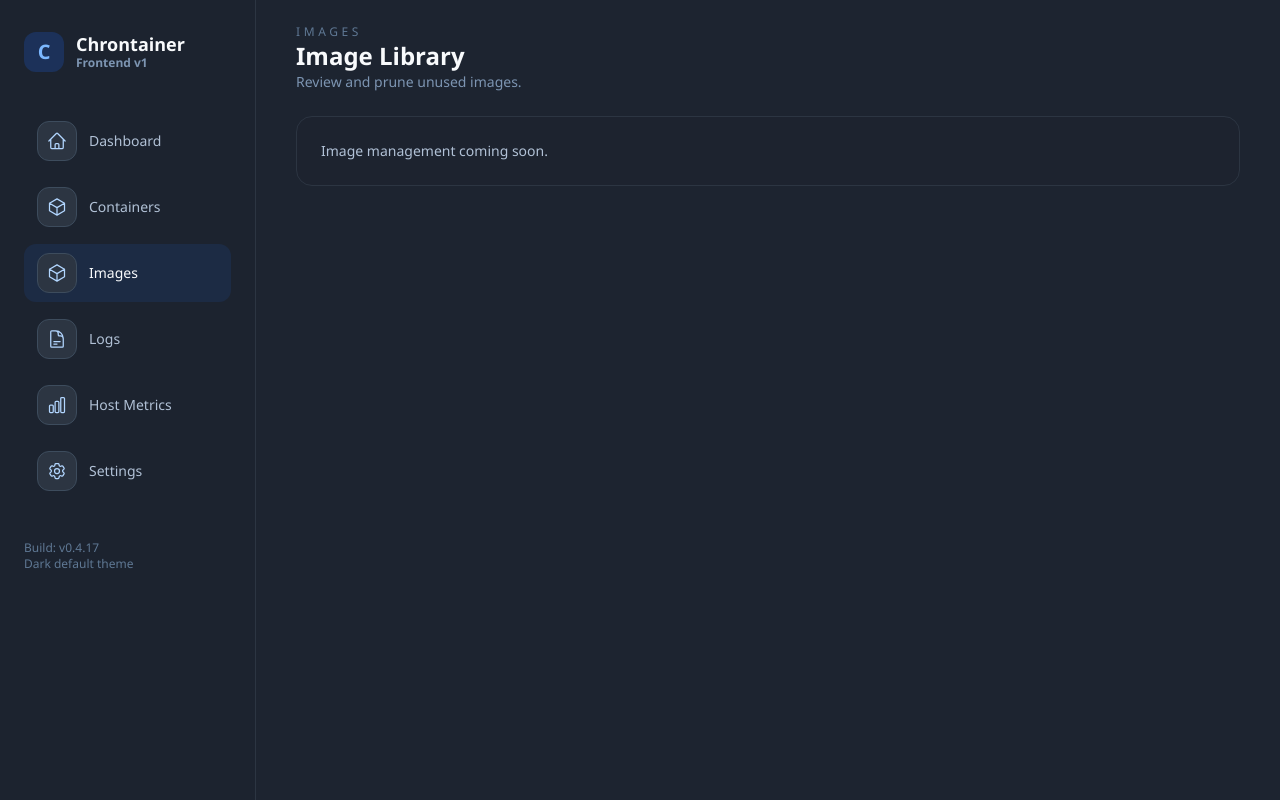
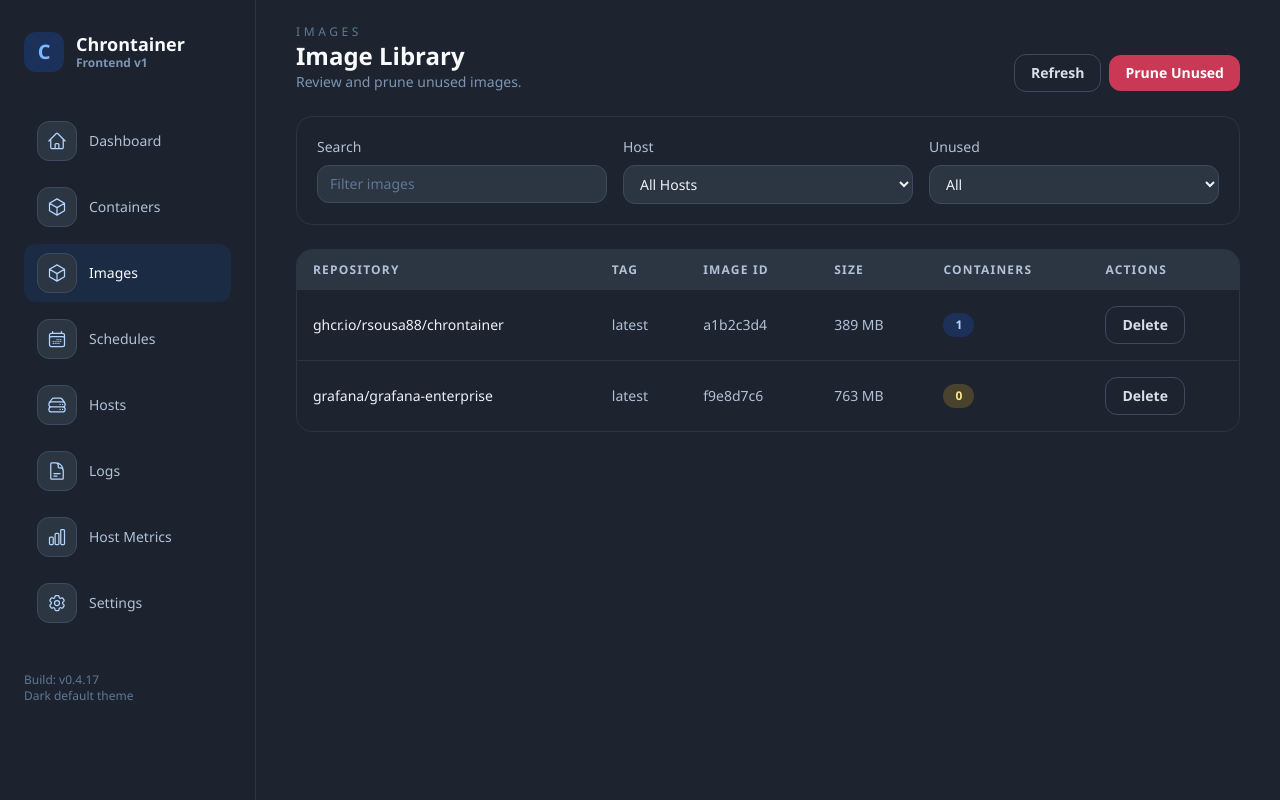
Before and after one commit to rsousa88/chrontainer, a Vue app in the folder frontend/: page /images in a window 1280 px wide. Built offline with nearby package versions, Linux system fonts and the light colour scheme.

Commit message:
Add remaining app views and routes

```diff
--- a/frontend/src/components/navigation/NavIcon.vue
+++ b/frontend/src/components/navigation/NavIcon.vue
@@ -12,6 +12,8 @@
   DocumentTextIcon,
   ChartBarIcon,
   Cog6ToothIcon,
+  CalendarDaysIcon,
+  ServerStackIcon,
 } from '@heroicons/vue/24/outline'
 
 const props = defineProps({
@@ -28,6 +30,8 @@
     document: DocumentTextIcon,
     chart: ChartBarIcon,
     cog: Cog6ToothIcon,
+    calendar: CalendarDaysIcon,
+    server: ServerStackIcon,
   }
   return map[props.name] || HomeIcon
 })
--- a/frontend/src/components/navigation/navItems.js
+++ b/frontend/src/components/navigation/navItems.js
@@ -2,6 +2,8 @@
   { name: 'Dashboard', path: '/', icon: 'home' },
   { name: 'Containers', path: '/containers', icon: 'cube' },
   { name: 'Images', path: '/images', icon: 'cube' },
+  { name: 'Schedules', path: '/schedules', icon: 'calendar' },
+  { name: 'Hosts', path: '/hosts', icon: 'server' },
   { name: 'Logs', path: '/logs', icon: 'document' },
   { name: 'Host Metrics', path: '/metrics', icon: 'chart' },
   { name: 'Settings', path: '/settings', icon: 'cog' },
--- a/frontend/src/router/index.js
+++ b/frontend/src/router/index.js
@@ -7,6 +7,9 @@
 const LogsView = () => import('../views/LogsView.vue')
 const HostMetricsView = () => import('../views/HostMetricsView.vue')
 const SettingsView = () => import('../views/SettingsView.vue')
+const SchedulesView = () => import('../views/SchedulesView.vue')
+const HostsView = () => import('../views/HostsView.vue')
+const LoginView = () => import('../views/LoginView.vue')
 
 const routes = [
   { path: '/', name: 'dashboard', component: DashboardView },
@@ -16,6 +19,9 @@
   { path: '/logs', name: 'logs', component: LogsView },
   { path: '/metrics', name: 'metrics', component: HostMetricsView },
   { path: '/settings', name: 'settings', component: SettingsView },
+  { path: '/schedules', name: 'schedules', component: SchedulesView },
+  { path: '/hosts', name: 'hosts', component: HostsView },
+  { path: '/login', name: 'login', component: LoginView },
 ]
 
 const router = createRouter({
--- a/frontend/src/views/HostMetricsView.vue
+++ b/frontend/src/views/HostMetricsView.vue
@@ -1,12 +1,45 @@
 <template>
   <section class="space-y-6">
-    <div>
-      <p class="text-xs uppercase tracking-[0.3em] text-surface-500">Host Metrics</p>
-      <h2 class="text-2xl font-semibold text-surface-50">Infrastructure Health</h2>
-      <p class="text-sm text-surface-400">Live CPU and memory telemetry per host.</p>
+    <div class="flex items-end justify-between">
+      <div>
+        <p class="text-xs uppercase tracking-[0.3em] text-surface-500">Host Metrics</p>
+        <h2 class="text-2xl font-semibold text-surface-50">Infrastructure Health</h2>
+        <p class="text-sm text-surface-400">Live CPU and memory telemetry per host.</p>
+      </div>
+      <Button variant="ghost">Refresh</Button>
     </div>
-    <div class="rounded-2xl border border-surface-800 bg-surface-900/60 p-6 text-sm text-surface-300">
-      Metrics dashboard coming soon.
+
+    <div class="grid gap-4 lg:grid-cols-2">
+      <Card v-for="host in hosts" :key="host.id" :title="host.name" :subtitle="host.os" eyebrow="Host">
+        <div class="grid gap-4 sm:grid-cols-2 text-sm text-surface-300">
+          <div>
+            <p class="text-xs uppercase text-surface-500">CPU</p>
+            <p class="text-sm text-surface-100">{{ host.cpus }} cores</p>
+          </div>
+          <div>
+            <p class="text-xs uppercase text-surface-500">Memory</p>
+            <p class="text-sm text-surface-100">{{ host.memory }} GB</p>
+          </div>
+          <div>
+            <p class="text-xs uppercase text-surface-500">Containers</p>
+            <p class="text-sm text-surface-100">{{ host.running }} running</p>
+          </div>
+          <div>
+            <p class="text-xs uppercase text-surface-500">Docker</p>
+            <p class="text-sm text-surface-100">{{ host.version }}</p>
+          </div>
+        </div>
+      </Card>
     </div>
   </section>
 </template>
+
+<script setup>
+import Card from '../components/ui/Card.vue'
+import Button from '../components/ui/Button.vue'
+
+const hosts = [
+  { id: 1, name: 'rpi5', os: 'Debian GNU/Linux', cpus: 4, memory: 7.7, running: 12, version: '27.4.1' },
+  { id: 2, name: 'everest', os: 'Synology NAS', cpus: 2, memory: 5.6, running: 14, version: '24.0.2' },
+]
+</script>
--- /dev/null
+++ b/frontend/src/views/HostsView.vue
@@ -0,0 +1,44 @@
+<template>
+  <section class="space-y-6">
+    <div class="flex items-end justify-between">
+      <div>
+        <p class="text-xs uppercase tracking-[0.3em] text-surface-500">Hosts</p>
+        <h2 class="text-2xl font-semibold text-surface-50">Docker Hosts</h2>
+        <p class="text-sm text-surface-400">Manage host connections and colors.</p>
+      </div>
+      <Button variant="primary">Add Host</Button>
+    </div>
+
+    <Table>
+      <template #head>
+        <th class="px-4 py-3 text-xs font-semibold uppercase tracking-widest">Name</th>
+        <th class="px-4 py-3 text-xs font-semibold uppercase tracking-widest">URL</th>
+        <th class="px-4 py-3 text-xs font-semibold uppercase tracking-widest">Status</th>
+        <th class="px-4 py-3 text-xs font-semibold uppercase tracking-widest">Actions</th>
+      </template>
+      <tr v-for="host in hosts" :key="host.id">
+        <td class="px-4 py-4 text-sm text-surface-100">{{ host.name }}</td>
+        <td class="px-4 py-4 text-sm text-surface-300">{{ host.url }}</td>
+        <td class="px-4 py-4">
+          <Badge :tone="host.enabled ? 'success' : 'danger'">
+            {{ host.enabled ? 'Enabled' : 'Disabled' }}
+          </Badge>
+        </td>
+        <td class="px-4 py-4">
+          <Button variant="ghost">Edit</Button>
+        </td>
+      </tr>
+    </Table>
+  </section>
+</template>
+
+<script setup>
+import Table from '../components/ui/Table.vue'
+import Button from '../components/ui/Button.vue'
+import Badge from '../components/ui/Badge.vue'
+
+const hosts = [
+  { id: 1, name: 'rpi5', url: 'unix:///var/run/docker.sock', enabled: true },
+  { id: 2, name: 'everest', url: 'tcp://192.168.50.22:2375', enabled: true },
+]
+</script>
--- a/frontend/src/views/ImagesView.vue
+++ b/frontend/src/views/ImagesView.vue
@@ -1,12 +1,74 @@
 <template>
   <section class="space-y-6">
-    <div>
-      <p class="text-xs uppercase tracking-[0.3em] text-surface-500">Images</p>
-      <h2 class="text-2xl font-semibold text-surface-50">Image Library</h2>
-      <p class="text-sm text-surface-400">Review and prune unused images.</p>
+    <div class="flex items-end justify-between">
+      <div>
+        <p class="text-xs uppercase tracking-[0.3em] text-surface-500">Images</p>
+        <h2 class="text-2xl font-semibold text-surface-50">Image Library</h2>
+        <p class="text-sm text-surface-400">Review and prune unused images.</p>
+      </div>
+      <div class="flex items-center gap-2">
+        <Button variant="ghost">Refresh</Button>
+        <Button variant="danger">Prune Unused</Button>
+      </div>
     </div>
-    <div class="rounded-2xl border border-surface-800 bg-surface-900/60 p-6 text-sm text-surface-300">
-      Image management coming soon.
-    </div>
+
+    <Card>
+      <div class="grid gap-4 md:grid-cols-3">
+        <Input v-model="filters.query" label="Search" placeholder="Filter images" />
+        <Select v-model="filters.host" label="Host">
+          <option value="">All Hosts</option>
+          <option>rpi5</option>
+          <option>everest</option>
+        </Select>
+        <Select v-model="filters.unused" label="Unused">
+          <option value="">All</option>
+          <option value="true">Unused only</option>
+        </Select>
+      </div>
+    </Card>
+
+    <Table>
+      <template #head>
+        <th class="px-4 py-3 text-xs font-semibold uppercase tracking-widest">Repository</th>
+        <th class="px-4 py-3 text-xs font-semibold uppercase tracking-widest">Tag</th>
+        <th class="px-4 py-3 text-xs font-semibold uppercase tracking-widest">Image ID</th>
+        <th class="px-4 py-3 text-xs font-semibold uppercase tracking-widest">Size</th>
+        <th class="px-4 py-3 text-xs font-semibold uppercase tracking-widest">Containers</th>
+        <th class="px-4 py-3 text-xs font-semibold uppercase tracking-widest">Actions</th>
+      </template>
+      <tr v-for="image in images" :key="image.id">
+        <td class="px-4 py-4 text-sm text-surface-100">{{ image.repo }}</td>
+        <td class="px-4 py-4 text-sm text-surface-300">{{ image.tag }}</td>
+        <td class="px-4 py-4 text-sm text-surface-300">{{ image.shortId }}</td>
+        <td class="px-4 py-4 text-sm text-surface-300">{{ image.size }}</td>
+        <td class="px-4 py-4">
+          <Badge :tone="image.containers === 0 ? 'warning' : 'info'">{{ image.containers }}</Badge>
+        </td>
+        <td class="px-4 py-4">
+          <Button variant="ghost">Delete</Button>
+        </td>
+      </tr>
+    </Table>
   </section>
 </template>
+
+<script setup>
+import { ref } from 'vue'
+import Card from '../components/ui/Card.vue'
+import Table from '../components/ui/Table.vue'
+import Badge from '../components/ui/Badge.vue'
+import Button from '../components/ui/Button.vue'
+import Input from '../components/ui/Input.vue'
+import Select from '../components/ui/Select.vue'
+
+const filters = ref({
+  query: '',
+  host: '',
+  unused: '',
+})
+
+const images = [
+  { id: 1, repo: 'ghcr.io/rsousa88/chrontainer', tag: 'latest', shortId: 'a1b2c3d4', size: '389 MB', containers: 1 },
+  { id: 2, repo: 'grafana/grafana-enterprise', tag: 'latest', shortId: 'f9e8d7c6', size: '763 MB', containers: 0 },
+]
+</script>
--- /dev/null
+++ b/frontend/src/views/LoginView.vue
@@ -0,0 +1,23 @@
+<template>
+  <div class="flex min-h-screen items-center justify-center bg-surface-950 px-6">
+    <div class="w-full max-w-md rounded-2xl border border-surface-800 bg-surface-900/80 p-8">
+      <div class="mb-6 text-center">
+        <p class="text-xs uppercase tracking-[0.3em] text-surface-500">Chrontainer</p>
+        <h2 class="text-2xl font-semibold text-surface-50">Sign in</h2>
+        <p class="text-sm text-surface-400">Welcome back to your container hub.</p>
+      </div>
+      <div class="space-y-4">
+        <Input label="Username" placeholder="admin" />
+        <Input label="Password" type="password" placeholder="••••••••" />
+      </div>
+      <div class="mt-6">
+        <Button variant="primary" full-width>Login</Button>
+      </div>
+    </div>
+  </div>
+</template>
+
+<script setup>
+import Button from '../components/ui/Button.vue'
+import Input from '../components/ui/Input.vue'
+</script>
--- /dev/null
+++ b/frontend/src/views/SchedulesView.vue
@@ -0,0 +1,46 @@
+<template>
+  <section class="space-y-6">
+    <div class="flex items-end justify-between">
+      <div>
+        <p class="text-xs uppercase tracking-[0.3em] text-surface-500">Schedules</p>
+        <h2 class="text-2xl font-semibold text-surface-50">Automation</h2>
+        <p class="text-sm text-surface-400">Manage cron and one-time schedules.</p>
+      </div>
+      <Button variant="primary">New Schedule</Button>
+    </div>
+
+    <Table>
+      <template #head>
+        <th class="px-4 py-3 text-xs font-semibold uppercase tracking-widest">Container</th>
+        <th class="px-4 py-3 text-xs font-semibold uppercase tracking-widest">Action</th>
+        <th class="px-4 py-3 text-xs font-semibold uppercase tracking-widest">Cron</th>
+        <th class="px-4 py-3 text-xs font-semibold uppercase tracking-widest">Status</th>
+        <th class="px-4 py-3 text-xs font-semibold uppercase tracking-widest">Actions</th>
+      </template>
+      <tr v-for="schedule in schedules" :key="schedule.id">
+        <td class="px-4 py-4 text-sm text-surface-100">{{ schedule.container }}</td>
+        <td class="px-4 py-4 text-sm text-surface-300">{{ schedule.action }}</td>
+        <td class="px-4 py-4 text-sm text-surface-300">{{ schedule.cron }}</td>
+        <td class="px-4 py-4">
+          <Badge :tone="schedule.enabled ? 'success' : 'danger'">
+            {{ schedule.enabled ? 'Enabled' : 'Disabled' }}
+          </Badge>
+        </td>
+        <td class="px-4 py-4">
+          <Button variant="ghost">Edit</Button>
+        </td>
+      </tr>
+    </Table>
+  </section>
+</template>
+
+<script setup>
+import Table from '../components/ui/Table.vue'
+import Button from '../components/ui/Button.vue'
+import Badge from '../components/ui/Badge.vue'
+
+const schedules = [
+  { id: 1, container: 'chrontainer', action: 'restart', cron: '0 3 * * *', enabled: true },
+  { id: 2, container: 'grafana', action: 'update', cron: '@weekly', enabled: false },
+]
+</script>
--- a/frontend/src/views/SettingsView.vue
+++ b/frontend/src/views/SettingsView.vue
@@ -1,12 +1,39 @@
 <template>
   <section class="space-y-6">
-    <div>
-      <p class="text-xs uppercase tracking-[0.3em] text-surface-500">Settings</p>
-      <h2 class="text-2xl font-semibold text-surface-50">System Preferences</h2>
-      <p class="text-sm text-surface-400">Configure notifications, hosts, and schedules.</p>
+    <div class="flex items-end justify-between">
+      <div>
+        <p class="text-xs uppercase tracking-[0.3em] text-surface-500">Settings</p>
+        <h2 class="text-2xl font-semibold text-surface-50">System Preferences</h2>
+        <p class="text-sm text-surface-400">Configure notifications, hosts, and schedules.</p>
+      </div>
+      <Button variant="primary">Save</Button>
     </div>
-    <div class="rounded-2xl border border-surface-800 bg-surface-900/60 p-6 text-sm text-surface-300">
-      Settings UI coming soon.
+
+    <div class="grid gap-6 lg:grid-cols-2">
+      <Card title="Notifications" subtitle="Discord, ntfy, webhooks">
+        <div class="space-y-4">
+          <Input label="Discord Webhook" placeholder="https://discord.com/api/webhooks/..." />
+          <Input label="ntfy Server" placeholder="https://ntfy.sh" />
+          <Input label="ntfy Topic" placeholder="alerts" />
+        </div>
+      </Card>
+      <Card title="Update Checks" subtitle="Schedule update discovery">
+        <div class="space-y-4">
+          <Input label="Cron" placeholder="0 3 * * *" />
+          <Select label="Auto-refresh">
+            <option>10s</option>
+            <option>30s</option>
+            <option>60s</option>
+          </Select>
+        </div>
+      </Card>
     </div>
   </section>
 </template>
+
+<script setup>
+import Card from '../components/ui/Card.vue'
+import Button from '../components/ui/Button.vue'
+import Input from '../components/ui/Input.vue'
+import Select from '../components/ui/Select.vue'
+</script>
```
